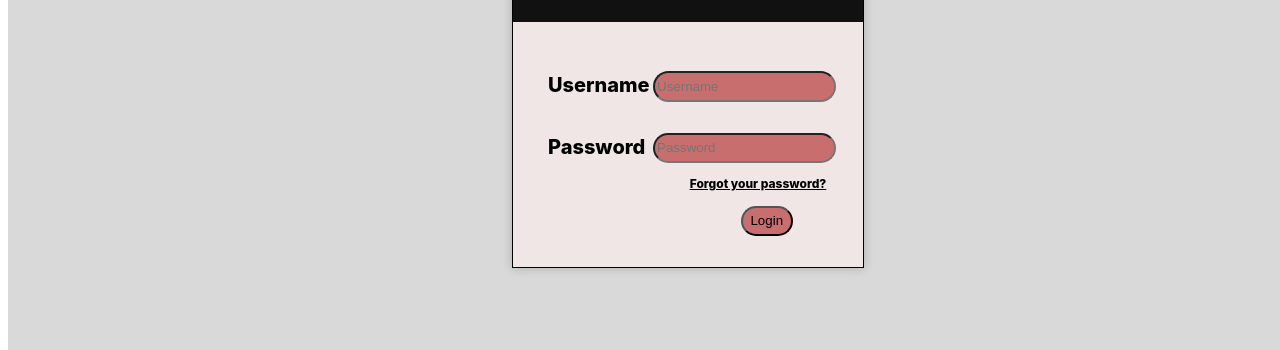
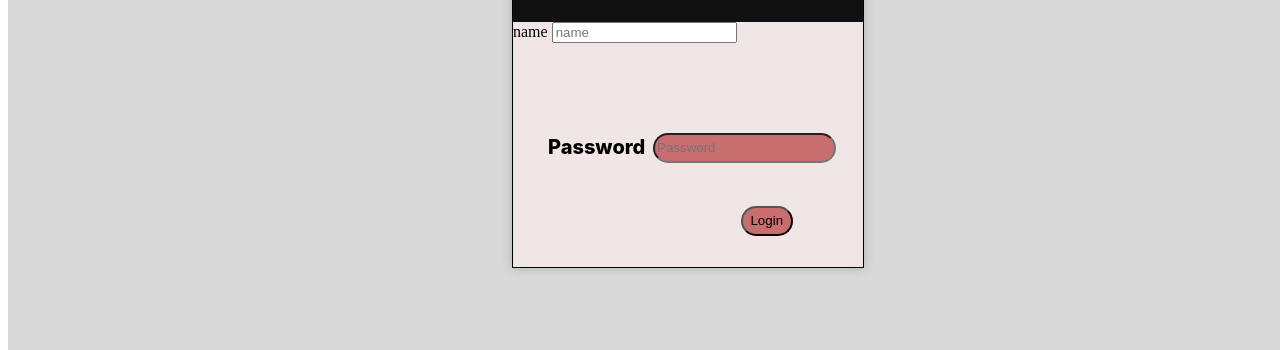
Before and after one commit to Ahmad24100251/ScheduleMe, a plain HTML site: page html/login.html in a window 1280 px wide. Shown: the part 450-800 px from the top of the page. Drawn offline with Linux system fonts and the light colour scheme; files that its build step writes are made by us from their sources.

Commit message:
Update login.html

```diff
--- a/html/login.html
+++ b/html/login.html
@@ -1,14 +1,21 @@
+<!-- Design: Haleem Khan
+Backend: Wajeeh -->
+
 <!DOCTYPE html>
 <html lang="en">
+
 <head>
     <meta charset="UTF-8">
     <meta http-equiv="X-UA-Compatible" content="IE=edge">
     <meta name="viewport" content="width=device-width, initial-scale=1.0">
-    <link rel="stylesheet" href="login.css">
+    <link rel="stylesheet" href="/css/login.css">
     <title>Login</title>
 </head>
+
 <body>
-    <div class = "MainPage">
+    <div class="MainPage">
+
+
         <div class="navType">
             <p>Welcome Back to ScheduleMe</p>
         </div>
@@ -16,28 +23,18 @@
         <div class="subMainPage">
 
             <div class="subSub">
-               <p>Login Required</p>
+                <p>Login Required</p>
             </div>
 
             <div class="subSecondHalf">
 
-                <form action="">
+                <form action="#" method="POST">
+                    <label id="nameLabel" for="name">name</label>
+                    <input type="text" name="name" id="name" placeholder="name">
+                    <label id="passwordLabel" for="password">Password</label>
+                    <input type="password" name="password" id="password" placeholder="Password">
+                    <input class="submit" type="submit" value="Login">
 
-
-                        <label id = "usernameLabel" for="username">Username</label>
-                        <input type="text" name="username" id="username" placeholder="Username">
-
-
-                         <label id = "passwordLabel" for="password">Password</label>
-                        <input type="password" name="password" id="password" placeholder="Password">
-
-                        <a href="/forgotpassword.html"class="forgotPassordLink">Forgot your password?</a>
-
-
-                    <!-- <div class="submit"> -->
-
-                     <input class= "submit" type="submit" value="Login">
-                    <!-- </div>  -->
 
                 </form>
             </div>
@@ -45,4 +42,5 @@
         </div>
     </div>
 </body>
+
 </html>
```
